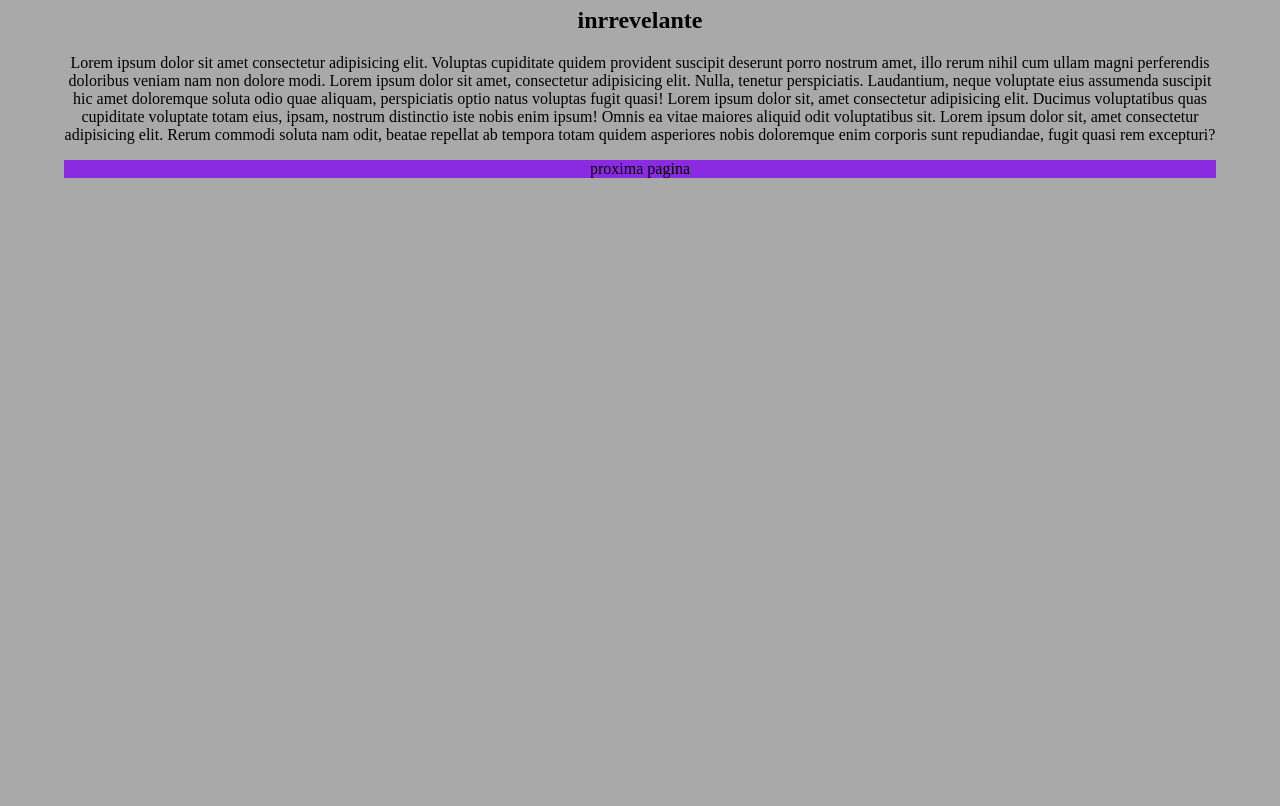
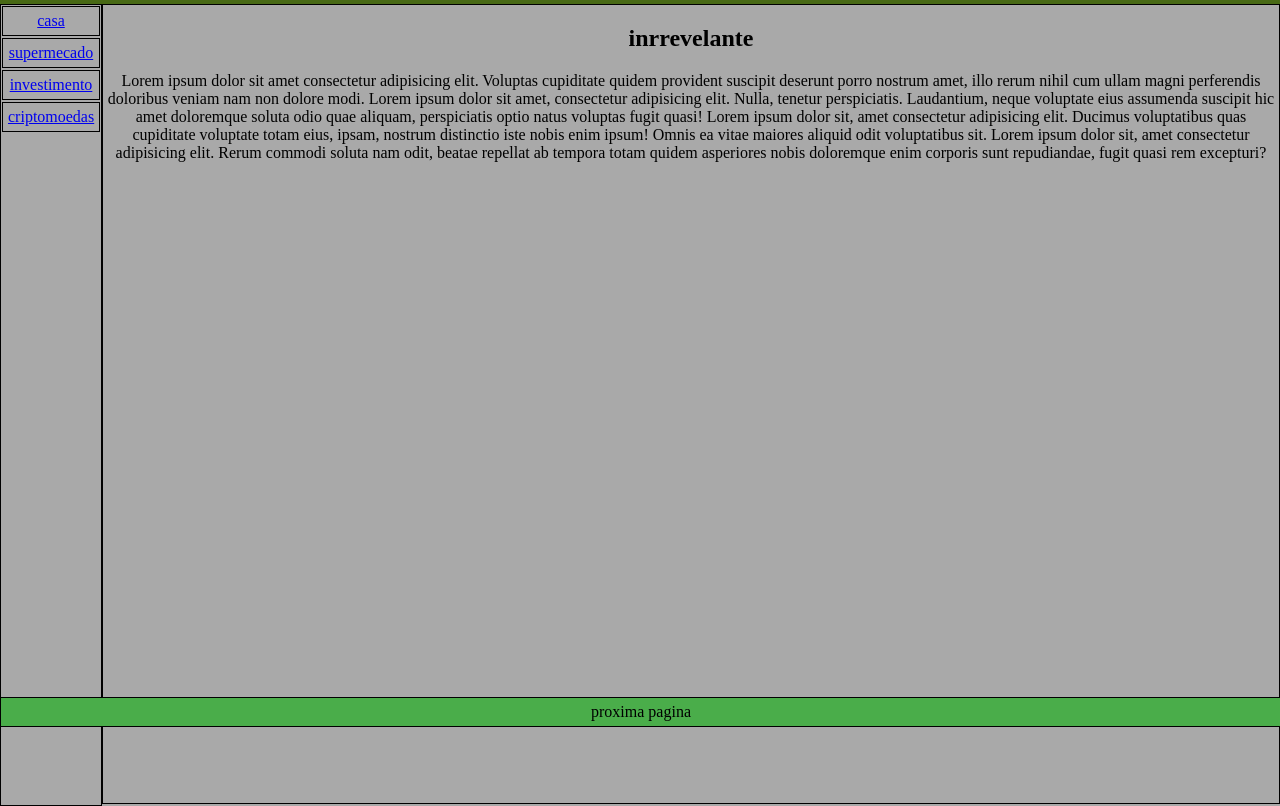
Before and after one commit to joaopedro206/Curso-Uninter, a plain HTML site: page testes/flex/lateral-flex.html in a window 1280 px wide. Shown: the part 73-879 px from the top of the page. Before the commit the page ends 800 px from the top, so only its background shows below. Drawn offline with Linux system fonts and the light colour scheme.

Commit message:
Primeiro Projeto

```diff
--- a/testes/flex/lateral-flex.html
+++ b/testes/flex/lateral-flex.html
@@ -9,18 +9,57 @@
             background-color: darkgray;
             text-align: center;
             margin: auto;
-            width: 90vw;
+        }
+        header{
+            height:;
+            background-color: rgb(72, 105, 21);
+        }
+        header h1{
+            margin: 0%;
+            padding:20px ;
+
+        }
+        #conteiner{
+            position: relative;
+            display: flex;
+            justify-content: end;
+            height: 100vh;
+
 
 
         }
-        header{
 
+        div .lateral{
+            display: flex;
+            flex-direction: column;
+            width: 100px;
+            height: 100vh;
+            border: 1px solid;
         }
-        main{
+        .lateral .itens{
+            border: 1px solid;
+            padding: 5px;
+            margin: 1px;
+        }
 
+        div .principal{
+            border: 1px solid;
+            z-index: 1;
+            position: relative;
+            overflow: auto;
+            padding-bottom: 20px;
         }
         footer{
-            background-color: blueviolet;
+            background-color: rgb(74, 173, 74);
+            position: fixed;
+            bottom: 0%;
+            width: 100%;
+            border: 1px solid;
+            z-index:1;
+        }
+        footer>p{
+                padding: 0%;
+                margin: 5px;
 
         }
     </style>
@@ -29,10 +68,21 @@
     <header>
         <h1>vou tentar fazer um site com barra lateral</h1>
     </header>
-    <main>
-        <h2>inrrevelante</h2>
-        <p>Lorem ipsum dolor sit amet consectetur adipisicing elit. Voluptas cupiditate quidem provident suscipit deserunt porro nostrum amet, illo rerum nihil cum ullam magni perferendis doloribus veniam nam non dolore modi. Lorem ipsum dolor sit amet, consectetur adipisicing elit. Nulla, tenetur perspiciatis. Laudantium, neque voluptate eius assumenda suscipit hic amet doloremque soluta odio quae aliquam, perspiciatis optio natus voluptas fugit quasi! Lorem ipsum dolor sit, amet consectetur adipisicing elit. Ducimus voluptatibus quas cupiditate voluptate totam eius, ipsam, nostrum distinctio iste nobis enim ipsum! Omnis ea vitae maiores aliquid odit voluptatibus sit. Lorem ipsum dolor sit, amet consectetur adipisicing elit. Rerum commodi soluta nam odit, beatae repellat ab tempora totam quidem asperiores nobis doloremque enim corporis sunt repudiandae, fugit quasi rem excepturi?</p>
-    </main>
-    <footer>proxima pagina</footer>
+    <div id="conteiner">
+        <div class="lateral">
+            <div class="itens"><a href="#">casa</a></div>
+            <div class="itens"><a href="#"> supermecado</a></div>
+            <div class="itens"><a href="#">investimento</a></div>
+            <div class="itens"><a href="#">criptomoedas</a></div>
+        </div>
+        <div class="principal">
+            <main>
+                <h2>inrrevelante</h2>
+                <p>Lorem ipsum dolor sit amet consectetur adipisicing elit. Voluptas cupiditate quidem provident suscipit deserunt porro nostrum amet, illo rerum nihil cum ullam magni perferendis doloribus veniam nam non dolore modi. Lorem ipsum dolor sit amet, consectetur adipisicing elit. Nulla, tenetur perspiciatis. Laudantium, neque voluptate eius assumenda suscipit hic amet doloremque soluta odio quae aliquam, perspiciatis optio natus voluptas fugit quasi! Lorem ipsum dolor sit, amet consectetur adipisicing elit. Ducimus voluptatibus quas cupiditate voluptate totam eius, ipsam, nostrum distinctio iste nobis enim ipsum! Omnis ea vitae maiores aliquid odit voluptatibus sit. Lorem ipsum dolor sit, amet consectetur adipisicing elit. Rerum commodi soluta nam odit, beatae repellat ab tempora totam quidem asperiores nobis doloremque enim corporis sunt repudiandae, fugit quasi rem excepturi?</p>
+            </main>
+        </div>
+    </div>
+
+    <footer><p>proxima pagina</p></footer>
 </body>
 </html>
```
